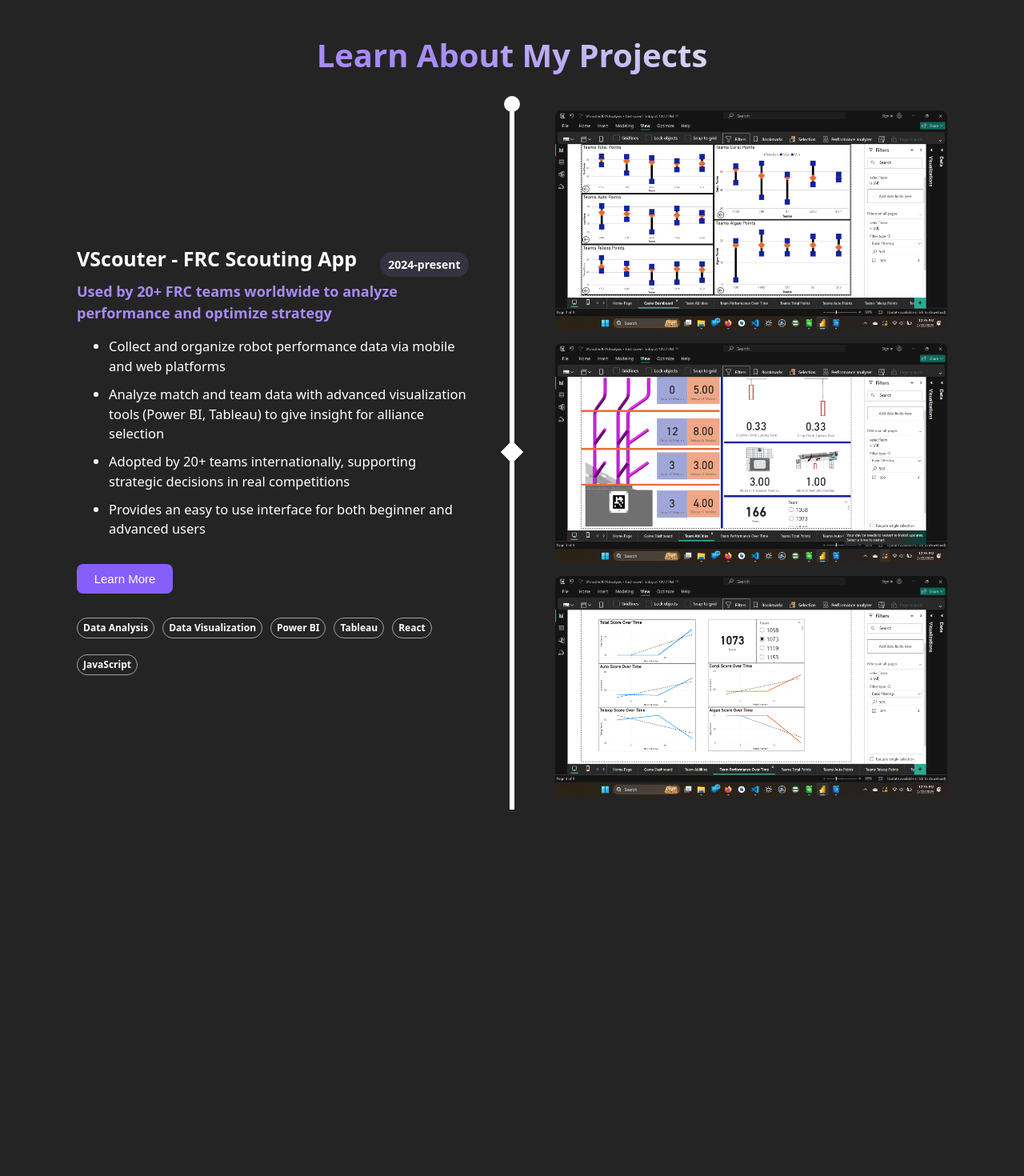
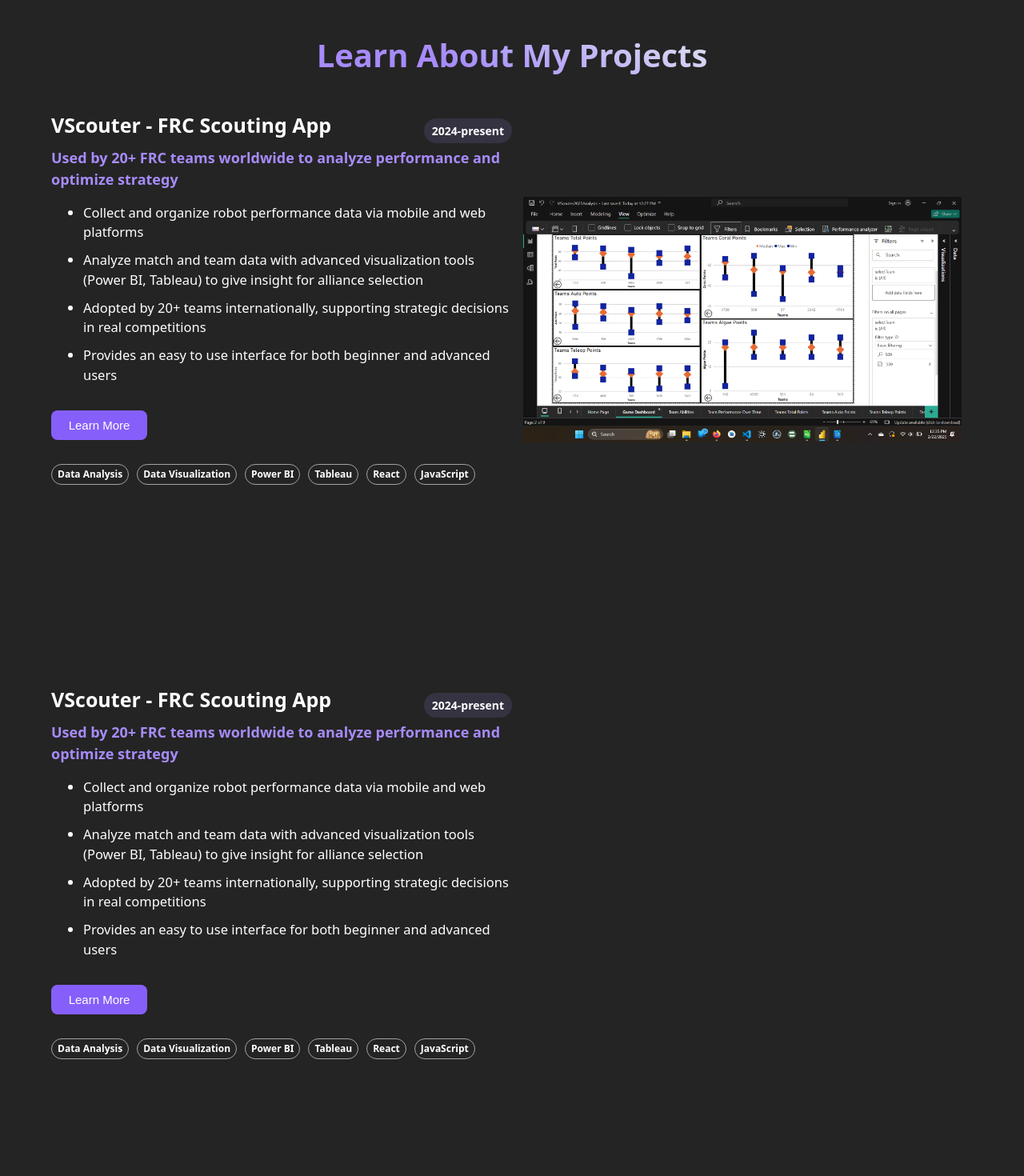
Before and after one commit to VihaanChhabria/portfolio, a React (Vite) app: page /projects in a window 1280 px wide. Shown: the top 1470 px of the page at 80% size. Before the commit the page ends 1012 px from the top, so only its background shows below. Built offline with nearby package versions, Linux system fonts and the light colour scheme.

Commit message:
sticky scroll prototype

```diff
--- a/src/components/ProjectCard.jsx
+++ b/src/components/ProjectCard.jsx
@@ -12,7 +12,7 @@
       }}
     >
       {/* Left Text */}
-      <div style={{ width: "45%" }}>
+      <div >
         <div style={{ display: "flex", justifyContent: "space-between" }}>
           <h3 style={{ margin: 0, fontSize: "25px" }}>{project.title}</h3>
           <div
@@ -104,34 +104,6 @@
           ))}
         </div>
       </div>
-
-      {/* Diamond */}
-      <div
-        style={{
-          position: "absolute",
-          left: "50%",
-          transform: "translate(-50%, -50%) rotate(45deg)",
-          width: "20px",
-          height: "20px",
-          background: "white",
-        }}
-      />
-
-      {/* Images */}
-      <div style={{ width: "45%", textAlign: "left", paddingLeft: "20px" }}>
-        {project.images.map((img, i) => (
-          <img
-            key={i}
-            src={img}
-            alt={project.title}
-            style={{
-              width: "100%",
-              marginBottom: "10px",
-              borderRadius: "8px",
-            }}
-          />
-        ))}
-      </div>
     </div>
   );
 };
--- a/src/pages/ProjectsPage.jsx
+++ b/src/pages/ProjectsPage.jsx
@@ -6,6 +6,84 @@
 import { Code2 } from "lucide-react";
 
 const projects = [
+  {
+    title: "VScouter - FRC Scouting App",
+    subtitle:
+      "Used by 20+ FRC teams worldwide to analyze performance and optimize strategy",
+    details: [
+      "Collect and organize robot performance data via mobile and web platforms",
+      "Analyze match and team data with advanced visualization tools (Power BI, Tableau) to give insight for alliance selection",
+      "Adopted by 20+ teams internationally, supporting strategic decisions in real competitions",
+      "Provides an easy to use interface for both beginner and advanced users",
+    ],
+    skills: [
+      "Data Analysis",
+      "Data Visualization",
+      "Power BI",
+      "Tableau",
+      "React",
+      "JavaScript",
+    ],
+    time: "2024-present",
+    learnMoreLink: "https://vscouter.netlify.app/home",
+    images: [
+      PowerBIGameDashboard,
+      PowerBITeamAbilities,
+      PowerBITeamPerformanceOverTime,
+    ],
+  },
+  {
+    title: "VScouter - FRC Scouting App",
+    subtitle:
+      "Used by 20+ FRC teams worldwide to analyze performance and optimize strategy",
+    details: [
+      "Collect and organize robot performance data via mobile and web platforms",
+      "Analyze match and team data with advanced visualization tools (Power BI, Tableau) to give insight for alliance selection",
+      "Adopted by 20+ teams internationally, supporting strategic decisions in real competitions",
+      "Provides an easy to use interface for both beginner and advanced users",
+    ],
+    skills: [
+      "Data Analysis",
+      "Data Visualization",
+      "Power BI",
+      "Tableau",
+      "React",
+      "JavaScript",
+    ],
+    time: "2024-present",
+    learnMoreLink: "https://vscouter.netlify.app/home",
+    images: [
+      PowerBIGameDashboard,
+      PowerBITeamAbilities,
+      PowerBITeamPerformanceOverTime,
+    ],
+  },
+  {
+    title: "VScouter - FRC Scouting App",
+    subtitle:
+      "Used by 20+ FRC teams worldwide to analyze performance and optimize strategy",
+    details: [
+      "Collect and organize robot performance data via mobile and web platforms",
+      "Analyze match and team data with advanced visualization tools (Power BI, Tableau) to give insight for alliance selection",
+      "Adopted by 20+ teams internationally, supporting strategic decisions in real competitions",
+      "Provides an easy to use interface for both beginner and advanced users",
+    ],
+    skills: [
+      "Data Analysis",
+      "Data Visualization",
+      "Power BI",
+      "Tableau",
+      "React",
+      "JavaScript",
+    ],
+    time: "2024-present",
+    learnMoreLink: "https://vscouter.netlify.app/home",
+    images: [
+      PowerBIGameDashboard,
+      PowerBITeamAbilities,
+      PowerBITeamPerformanceOverTime,
+    ],
+  },
   {
     title: "VScouter - FRC Scouting App",
     subtitle:
@@ -61,44 +139,45 @@
       >
         Learn About My Projects
       </h1>
-      {/* Line */}
-      <div
-        style={{
-          border: "3px solid white",
-          position: "absolute",
-          left: "50%",
-          top: "130px",
-          bottom: 0,
-          transform: "translateX(-50%)",
-        }}
-      />
-      <div
-        style={{
-          position: "absolute",
-          left: "50%",
-          width: "20px",
-          height: "20px",
-          background: "white",
-          borderRadius: "50%",
-          top: "130px",
-          bottom: 0,
-          transform: "translate(-50%, -50%)",
-        }}
-      />
 
       {/* Projects */}
+      <div style={{ display: "flex", flexDirection: "row", width: "90%" }}>
         <div
           style={{
             display: "flex",
             flexDirection: "column",
-          gap: "100px",
-          width: "85%",
+            gap: "250px",
+            width: "50%",
           }}
         >
           {projects.map((project, index) => (
             <ProjectCard key={index} project={project} />
           ))}
         </div>
+
+        <div
+          style={{
+            width: "50%",
+            height: "600px",
+            position: "sticky",
+            top: "50vh",
+            transform: "translateY(-50%)",
+            display: "flex",
+            justifyContent: "center",
+          }}
+        >
+          <img
+            src={PowerBIGameDashboard}
+            alt="Project Visual"
+            style={{
+              maxWidth: "95%",
+              maxHeight: "100%",
+              objectFit: "contain",
+              borderRadius: "15px"
+            }}
+          />
+        </div>
+      </div>
     </div>
   );
 };
```
Lines whose indentation alone changed are shown as unchanged.
